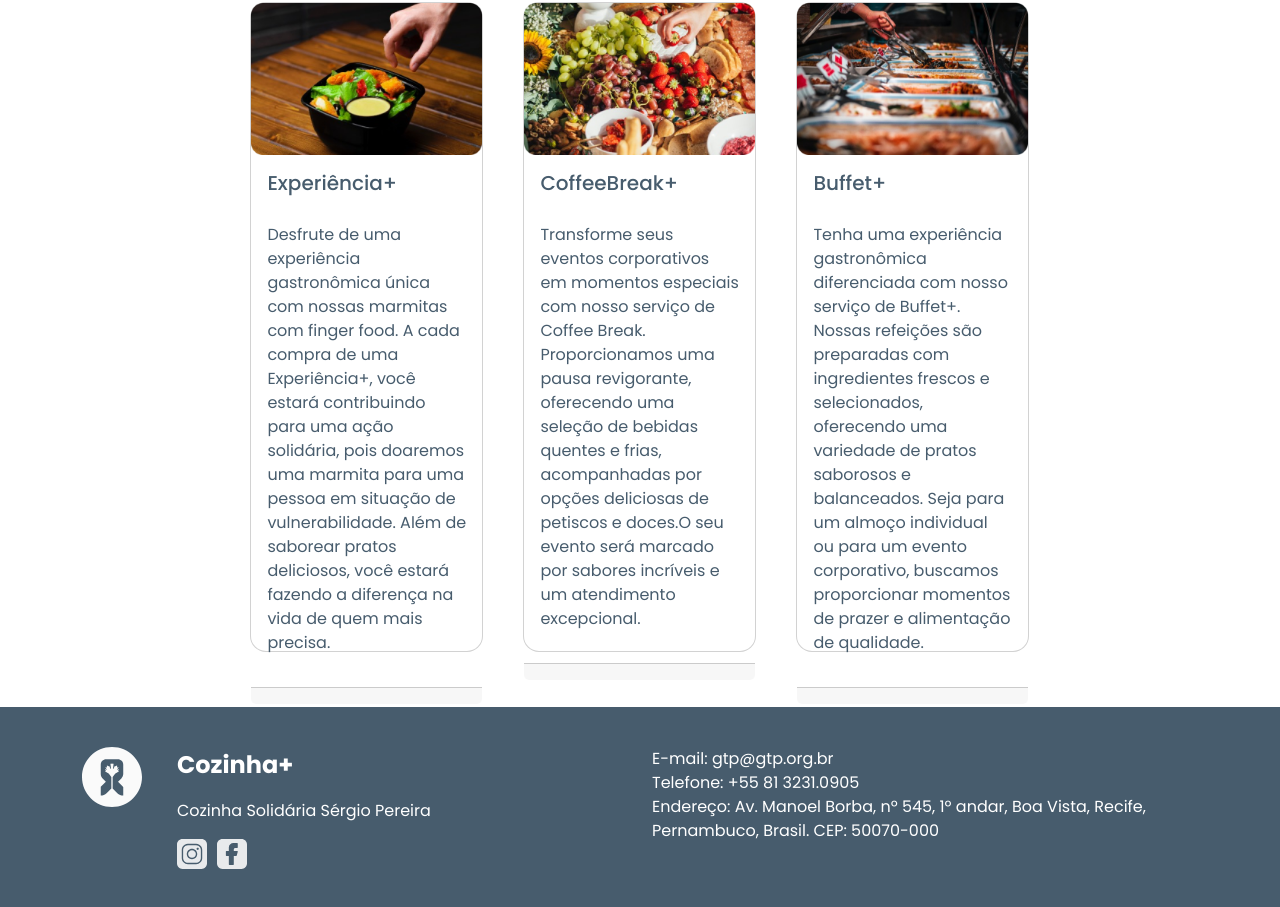
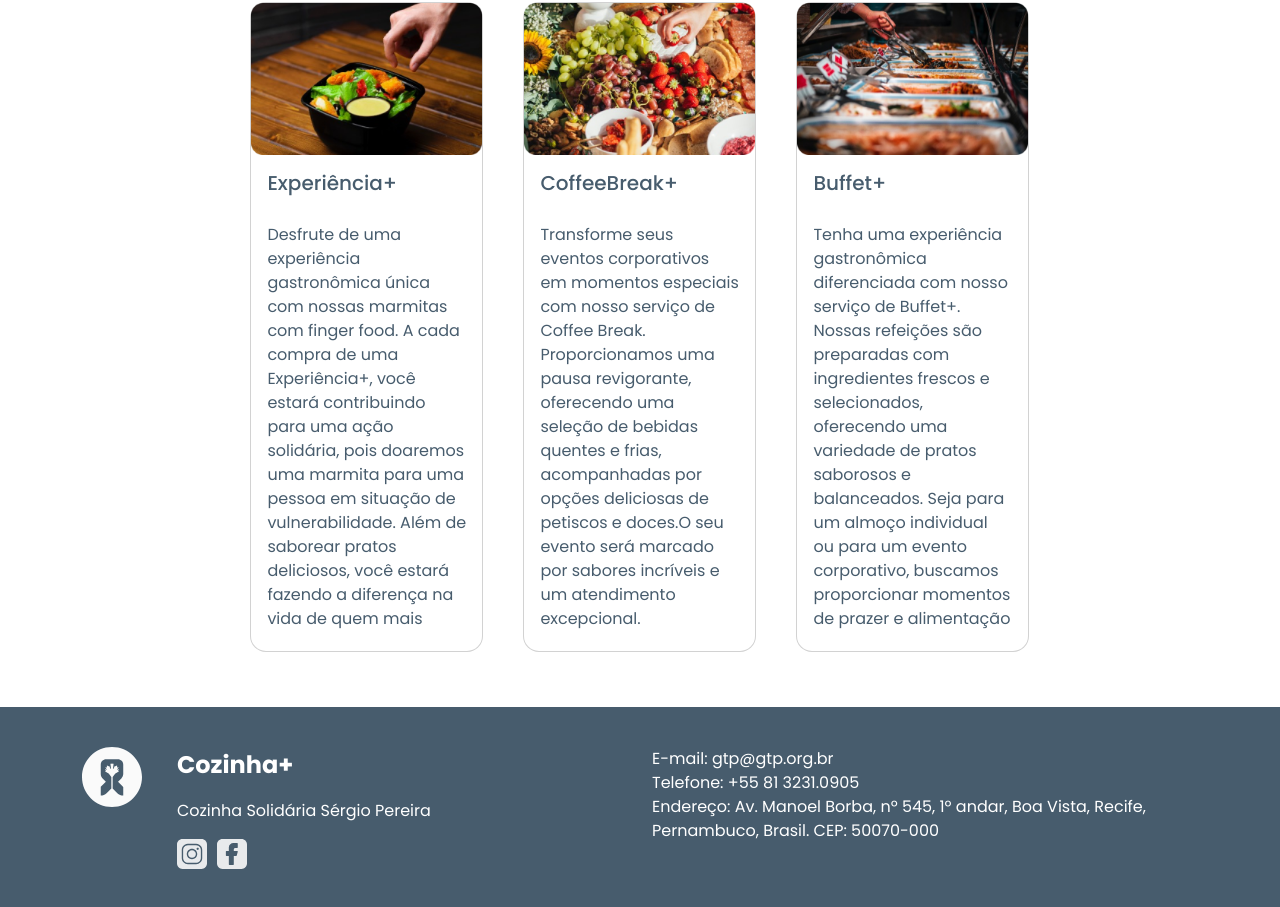
Before and after one commit to fasosl2/VirtualShop, a React (Create React App) app: page / in a window 1280 px wide. Shown: the part 1441-2348 px from the top of the page. Built offline with nearby package versions, Linux system fonts and the light colour scheme.

Commit message:
added scrun to crad

```diff
--- a/src/components/Card/index.js
+++ b/src/components/Card/index.js
@@ -29,12 +29,12 @@ export const Card = ({
   return (
     <CardBS style={props.style}>
       <CardBS.Img src={image} alt="Card image" />
-      <CardBS.Body>
+      <CardBS.Body style={props.styleBody}>
         <CardBS.Title>{title}</CardBS.Title>
         <CardBS.Subtitle>{subTitle}</CardBS.Subtitle>
         {props.children ? props.children : ""}
       </CardBS.Body>
-      <CardBS.Footer>
+      <CardBS.Footer  style={props.styleFooter}>
         {props.groupControls && (
           <CountButtonGroup
             {...{
--- a/src/pages/Home/index.js
+++ b/src/pages/Home/index.js
@@ -150,7 +150,9 @@ export const HomePage = () => {
                     <Card
                       image={item.img}
                       title={item.title}
-                      style={{ height: "650px", borderRadius: "16px" }}
+                      style={{ height: "650px", borderRadius: "16px"}}
+                      styleFooter ={{ borderTop: 'none', background: 'none'}}
+                      styleBody={{ overflowY: "auto"}}
                       controls={[
                         {
                           label: "saiba+",
```
